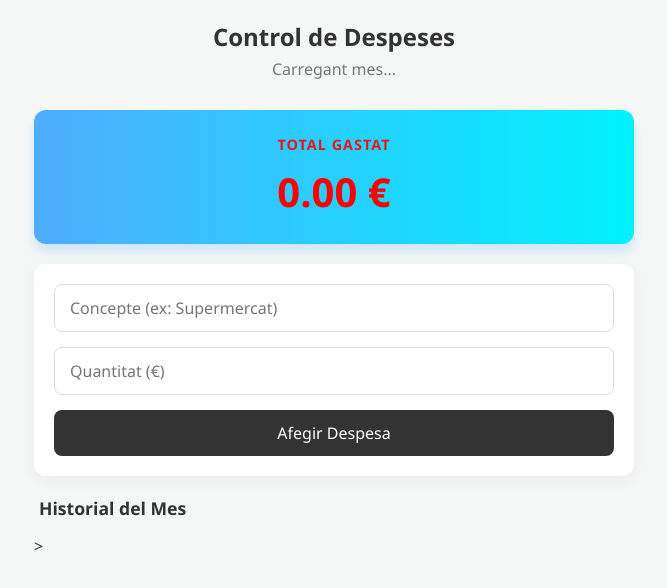
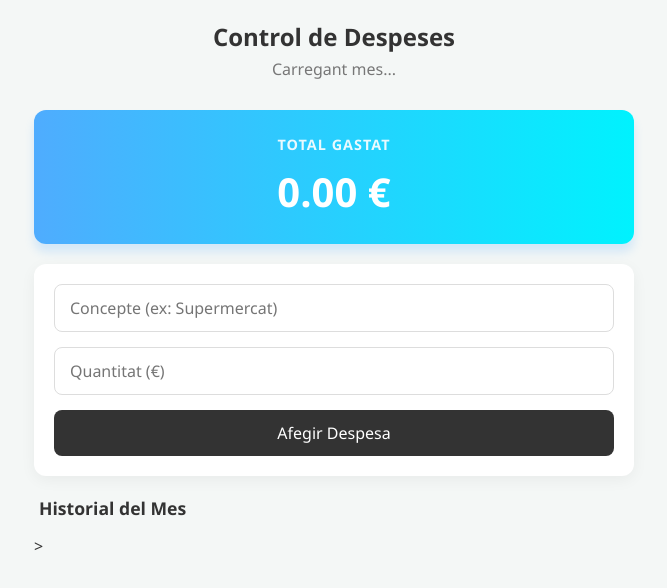
Before and after one commit to GAguilar22/ControlGastos, a plain HTML site: page index.html in a window 1280 px wide. Shown: the whole page, without its empty margins (306-973 px from the left). Drawn offline with Linux system fonts and the light colour scheme; no server answers.

Commit message:
Test video

```diff
--- a/style.css
+++ b/style.css
@@ -53,9 +53,10 @@ header h2 {
 }
 
 /* Card Resumen Total */
+/* Modificar el color del text */
 .tarjeta-resumen {
     background: var(--accent-gradient);
-    color: red;
+    color: white;
     padding: 25px;
     border-radius: var(--radius);
     text-align: center;
```
Also changed, not shown: index.html (+1 -1 lines).
